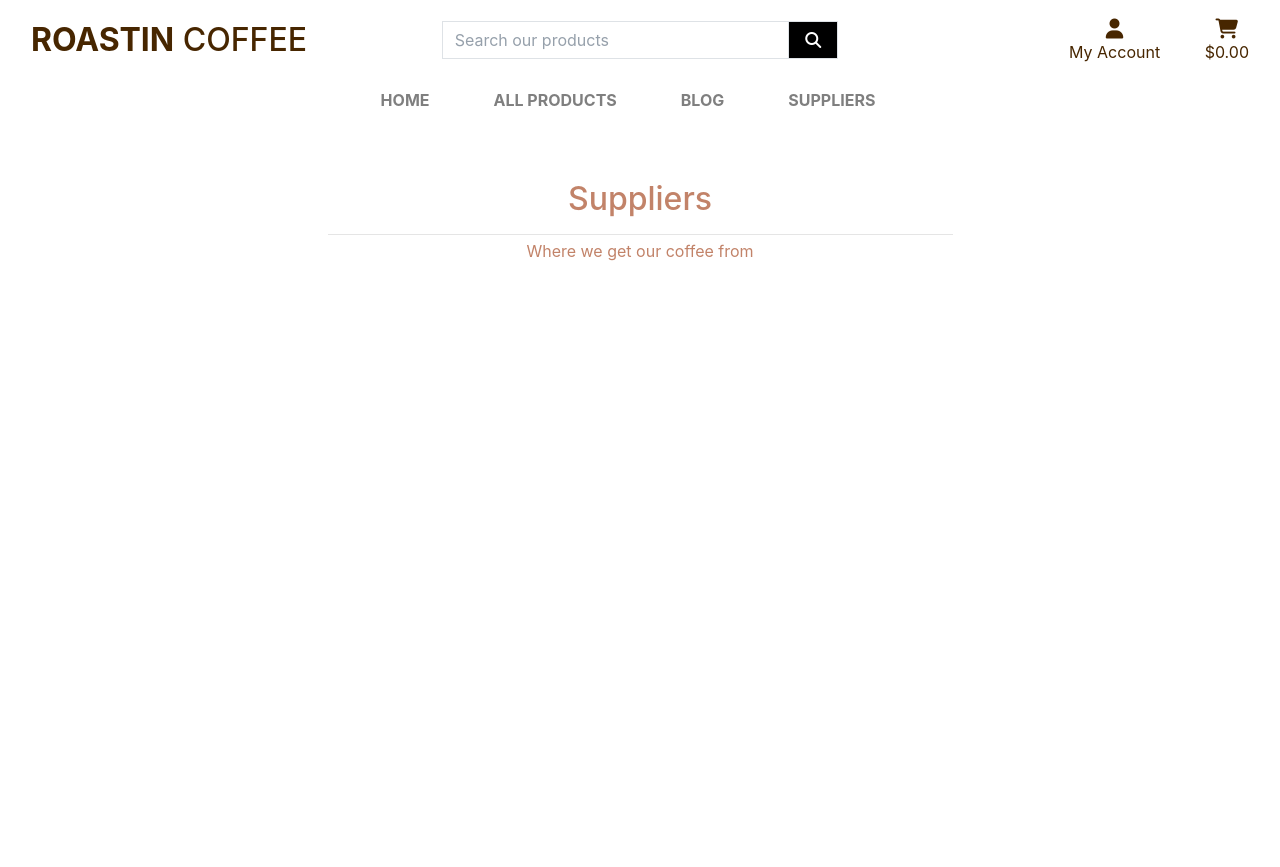
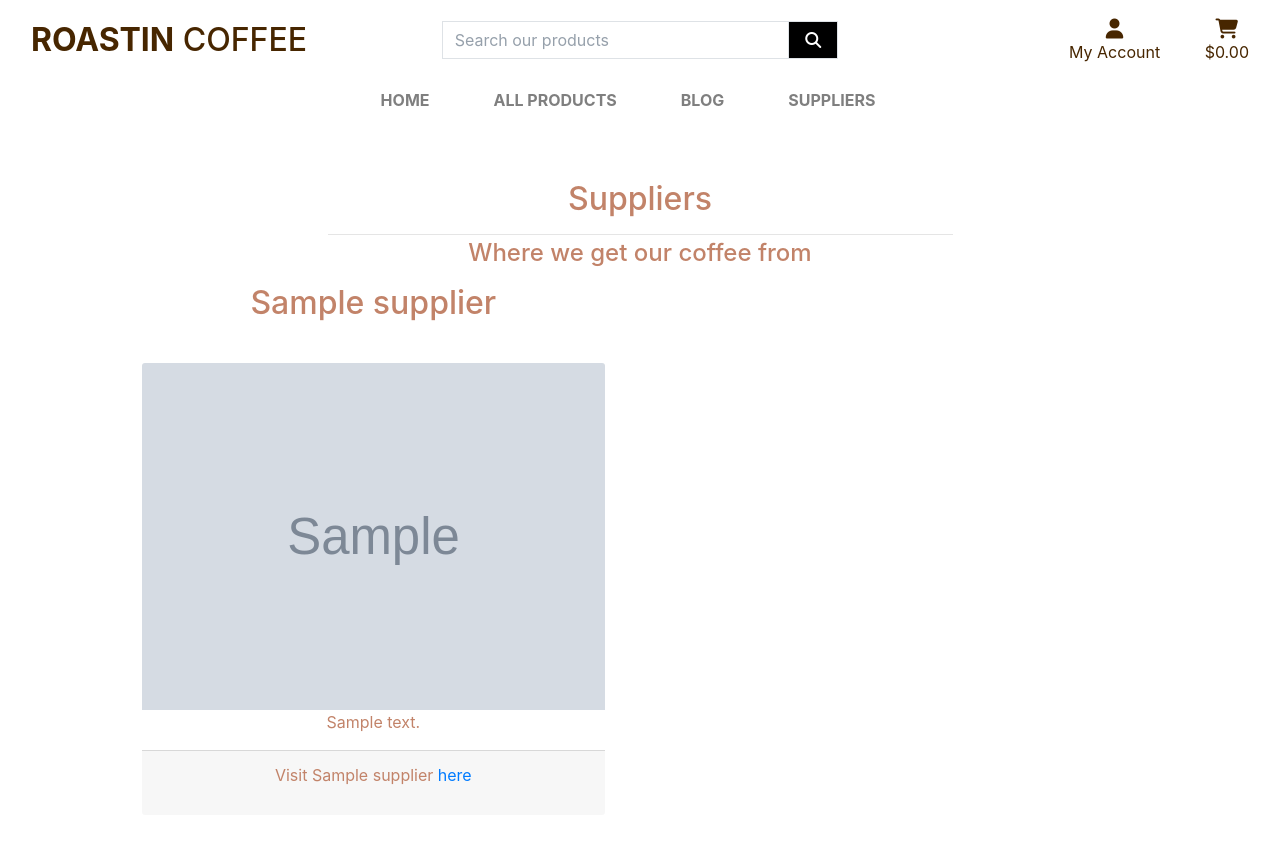
Before and after one commit to Paulmayock/roastin_coffee, a Django app: page /suppliers/ in a window 1280 px wide. Before the commit the page ends 261 px from the top, so only its background shows below. Run offline with Django 3.2, Linux system fonts and the light colour scheme; tables that the repository leaves empty hold one stand-in row (values such as "Sample post"); grey boxes marked "Sample" are stand-in pictures; some libraries are stand-ins or nearby versions; some web fonts are replaced.

Commit message:
added suppliers info

```diff
--- a/suppliers/templates/suppliers/suppliers.html
+++ b/suppliers/templates/suppliers/suppliers.html
@@ -16,35 +16,35 @@
             <div class="col text-center mt-3">
                 <h2 class=>Suppliers</h2>
                 <hr class="w-50 mb-1">
-                <p>Where we get our coffee from</p>
+                <h4>Where we get our coffee from</h4>
             </div>
         </div>
-        <!-- Display Sponsors -->
+        <!-- Display suppliers -->
         <div class="row">
             <div class="classes-container col-10 offset-1">
                 <div class="row">
-                {% for sponsor in sponsors_list %}
-                    <div class="col-sm-6 col-md-6 col-lg-3 mt-2 mb-2">
+                {% for supplier in suppliers_list %}
+                    <div class="col-sm-6 col-md-6 col-lg-6 mt-2 mb-2">
                         <div class="card mb-4 h-100 text-center border-0">
                             <div class="card-title">
-                                <h2>{{ sponsor.sponsor_name }}</h2>
+                                <h2>{{ supplier.supplier_name }}</h2>
                             </div>
                             <div class="card-body justify-content-md-center">
                                 <div class="image-container">
-                                    {% if sponsor.sponsor_image %}
-                                        <a rel="nofollow" href="{{ sponsor.sponsor_website }}" class="post-link" target="_blank">
-                                            <img class="card-img-top" src="{{ sponsor.sponsor_image.url }}" alt="sponsor-image">
+                                    {% if supplier.supplier_image %}
+                                        <a rel="nofollow" href="{{ supplier.supplier_website }}" class="post-link" target="_blank">
+                                            <img class="card-img-top" src="{{ supplier.supplier_image.url }}" alt="supplier-image">
                                         </a>
                                     {% else %}
-                                        <a rel="nofollow" href="{{ sponsor.sponsor_website }}" class="post-link" target="_blank">
-                                            <img class="card-img-top" src="{{ MEDIA_URL }}noimage.png" alt="sponsor-image">
+                                        <a rel="nofollow" href="{{ supplier.supplier_website }}" class="post-link" target="_blank">
+                                            <img class="card-img-top" src="{{ MEDIA_URL }}noimage.png" alt="supplier-image">
                                         </a>
                                     {% endif %}
-                                    <p>{{ sponsor.sponsor_bio }}</p>
+                                    <p>{{ supplier.supplier_bio }}</p>
                                 </div>
                                 <div class="card-footer">
-                                    <p>Visit {{ sponsor.sponsor_name }}
-                                        <a rel="nofollow" href="{{ sponsor.sponsor_website }}" class="post-link" target="_blank">
+                                    <p>Visit {{ supplier.supplier_name }}
+                                        <a rel="nofollow" href="{{ supplier.supplier_website }}" class="post-link" target="_blank">
                                             here</a>
                                     </p>
                                 </div>
```
